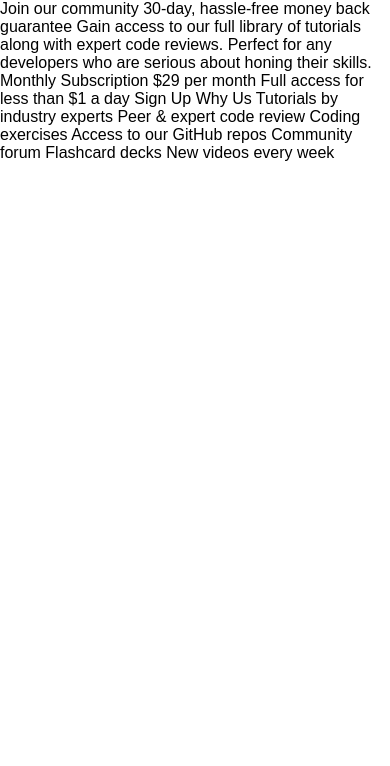
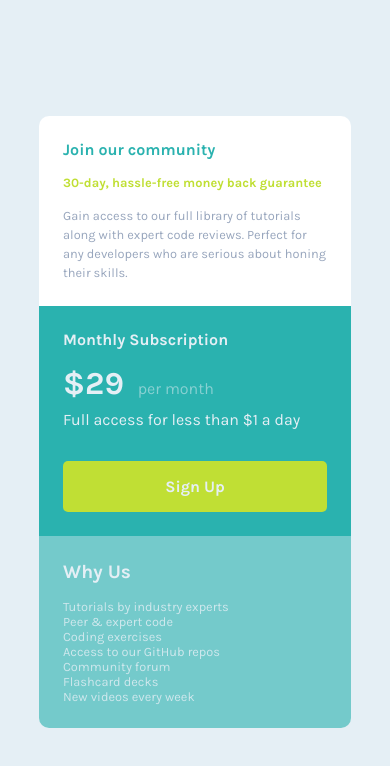
Before and after one commit to ClementServant/Single-price-grid-component, a plain HTML site: page index.html in a window 390 px wide. Drawn offline with Linux system fonts and the light colour scheme.

Commit message:
Fin du challenge intégration du code HTML et du scrip CSS + media query

```diff
--- a/index.html
+++ b/index.html
@@ -6,38 +6,37 @@
     <title>Frontend Mentor | Single Price Grid Component</title>
     <link rel="stylesheet" href="style.css">
     <link rel="icon" type="image/png" sizes="32x32" href="./images/favicon-32x32.png">
-
-
-
-
-
   </head>
   <body>
-  Join our community
-
-  30-day, hassle-free money back guarantee
-
-  Gain access to our full library of tutorials along with expert code reviews.
-  Perfect for any developers who are serious about honing their skills.
-
-  Monthly Subscription
-
-  &dollar;29 per month
-
-  Full access for less than &dollar;1 a day
-
-  Sign Up
-
-  Why Us
-
-  Tutorials by industry experts
-  Peer &amp; expert code review
-  Coding exercises
-  Access to our GitHub repos
-  Community forum
-  Flashcard decks
-  New videos every week
-
-
+    <main>
+      <section>
+        <div class="card">
+          <div class="card-header">
+            <h1 class="header-title">Join our community</h1>
+            <p class="header-text">30-day, hassle-free money back guarantee</p>
+            <p class="header-info">Gain access to our full library of tutorials along with expert code reviews.
+              Perfect for any developers who are serious about honing their skills.</p>
+          </div>
+          <div class="card-info">
+            <div class="subscription">
+              <h2 class="subscription-title">Monthly Subscription</h2>
+              <p class="subscription-price"><span>&dollar;29</span> per month</p>
+              <p class="subscription-info">Full access for less than &dollar;1 a day</p>
+              <button type="submit" class="subscription-button">Sign Up</button>
+            </div>
+            <div class="info">
+              <h3 class="info-title">Why Us</h3>
+              <p class="info-text">Tutorials by industry experts <br>
+                Peer &amp; expert code <br>
+                Coding exercises <br>
+                Access to our GitHub repos <br>
+                Community forum <br>
+                Flashcard decks <br>
+                New videos every week</p>
+            </div>
+          </div>
+        </div>
+      </section>
+    </main>
   </body>
 </html>
--- a/style.css
+++ b/style.css
@@ -1,5 +1,5 @@
 /*** Font Family ***/
-@import url('https://fonts.googleapis.com/css2?family=Karla:ital,wght@0,200..800;1,200..800&display=swap')
+@import url('https://fonts.googleapis.com/css2?family=Karla:ital,wght@0,200..800;1,200..800&display=swap');
 /*** Général ***/
 :root  {
     --cyan: hsl(179, 62%, 43%);
@@ -18,5 +18,152 @@ body  {
     width: 100vw;
     height: 100vh;
     display: flex;
+    align-items: center;
+    justify-content: center;
+    background: var(--light-gray);
 }
 /*** Card ***/
+.card {
+    width: 60%;
+    height: 50%;
+    display: flex;
+    flex-direction: column;
+    border-radius: 10px;
+    margin: 0 auto;
+}
+/*** Card header ***/
+.card-header {
+    display: flex;
+    flex-direction: column;
+    background: white;
+    padding: 3rem;
+    gap: 1rem;
+    height: 50%;
+    border-radius: 10px 10px 0 0;
+}
+.header-title {
+    font-size: 2rem;
+    font-weight: 700;
+    color: var(--cyan);
+}
+.header-text {
+    font-size: 1.3rem;
+    font-weight: 700;
+    color: var(--bright-yellow);
+}
+.header-info {
+    font-size: 1.2rem;
+    font-weight: 400;
+    line-height: 1.5;
+    color: var(--grayish-blue);
+}
+/*** Container Infos ***/
+.card-info {
+    display: flex;
+    flex-direction: row;
+}
+/*** Subscription ***/
+.subscription {
+    display: flex;
+    flex-direction: column;
+    width: 50%;
+    padding: 3rem;
+    background: var(--cyan);
+    color: var(--light-gray);
+    border-radius: 0 0 0 10px;
+}
+.subscription-title {
+    font-size: 1.2rem;
+}
+.subscription-price{
+    font-size: 1rem;
+    color: hsl(204, 43%, 93%, 0.5);
+    margin-top: 1rem;
+    margin-bottom: 0.5rem;
+}
+span  {
+    font-size: 2rem;
+    font-weight: 700;
+    color: var(--light-gray);
+    margin-right: 10px;
+}
+.subscription-button {
+    background: var(--bright-yellow);
+    padding: 1rem;
+    border: none;
+    border-radius: 5px;
+    color: var(--light-gray);
+    font-weight: 700;
+    cursor: pointer;
+    margin-top: 2rem;
+}
+/*** Infos ***/
+.info {
+    display: flex;
+    flex-direction: column;
+    width: 50%;
+    padding: 3rem;
+    background: hsl(179, 62%, 43%, 0.6);
+}
+.info-title {
+    color: var(--light-gray);
+    font-size: 1.2rem;
+}
+.info-text {
+    margin-top: 1rem;
+    color: hsl(204, 43%, 93%, 0.8);
+    font-size: 1rem;
+}
+@media (max-width: 768px) {
+    .card {
+        width: 80%;
+        height: auto;
+    }
+    /*** Card header ***/
+    .card-header {
+        padding: 1.5rem;
+        border-radius: 10px 10px 0 0;
+    }
+    .header-title {
+        font-size: 1rem;
+        font-weight: 700;
+        color: var(--cyan);
+    }
+    .header-text {
+        font-size: 0.8rem;
+        font-weight: 700;
+        color: var(--bright-yellow);
+    }
+    .header-info {
+        font-size: 0.8rem;
+        font-weight: 400;
+        color: var(--grayish-blue);
+    }
+    /*** Container Infos ***/
+    .card-info {
+        flex-direction: column;
+    }
+    /*** Subscription ***/
+    .subscription {
+        width: 100%;
+        padding: 1.5rem;
+        border-radius: 0;
+    }
+    .subscription-title {
+        font-size: 1rem;
+    }
+    /*** Infos ***/
+    .info {
+        width: 100%;
+        padding: 1.5rem;
+        border-radius: 0 0 10px 10px;
+    }
+    .info-title {
+        color: var(--light-gray);
+        font-size: 1.2rem;
+    }
+    .info-text {
+        margin-top: 1rem;
+        font-size: 0.8rem;
+    }
+}
```
Lines whose indentation alone changed are shown as unchanged.
